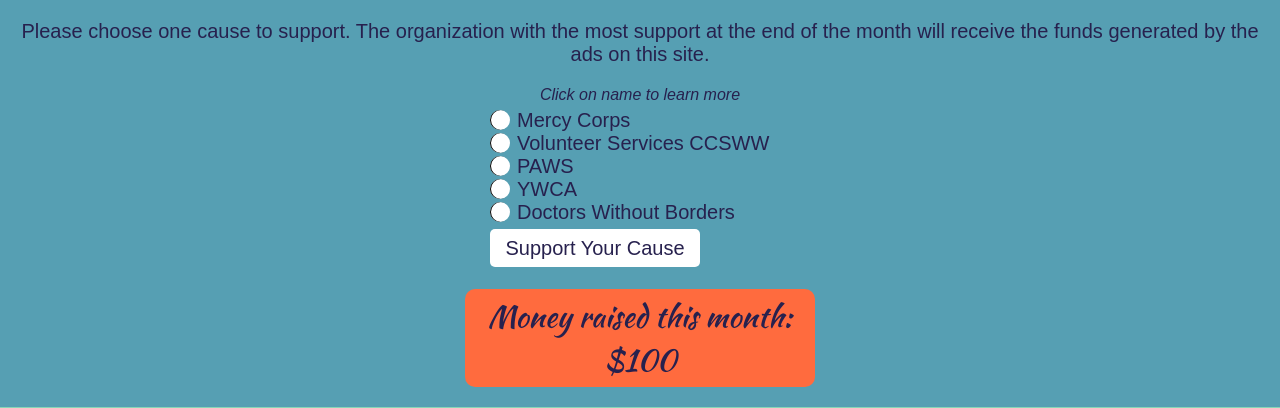
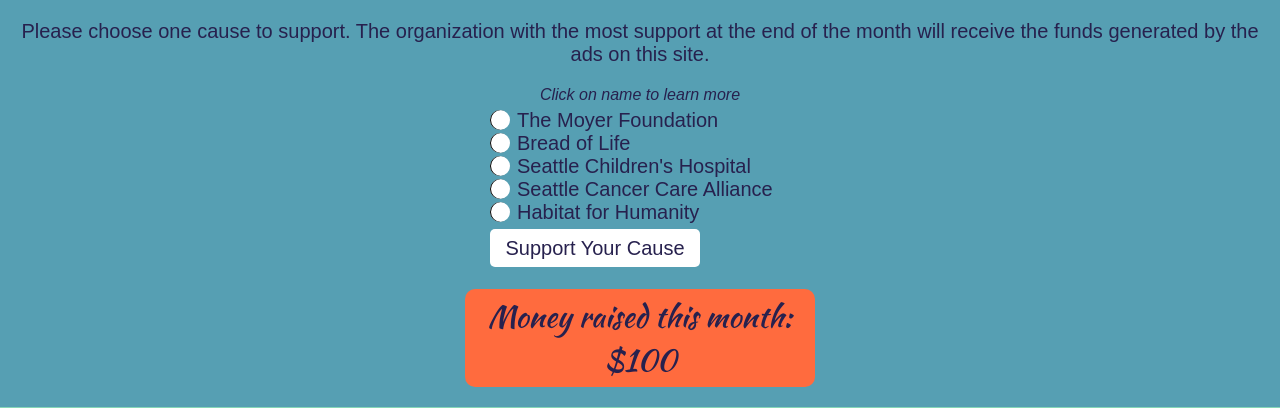
Before and after one commit to blainemercado/RaiseAttention, a Django app: template apps/home/templates/home/index.html in a window 1280 px wide. Shown: the part 100-508 px from the top of the page. Run offline with Django 3.2, Linux system fonts and the light colour scheme; the template is opened without the code that fills it, so the values that code supplies are empty; parts of the project's set-up code (start-up, migrations or seed data) failed here and were passed over; some web fonts are replaced.

Commit message:
updated monthly NPOs

```diff
--- a/apps/adminDashboard/templates/adminDashboard/admin.html
+++ b/apps/adminDashboard/templates/adminDashboard/admin.html
@@ -1,6 +1,7 @@
 <!DOCTYPE html>
 <html>
 <head>
+	<!-- TODO: Donate to ACLU and Doctors Without Borders 4/1/17 -->
 	<meta charset="utf-8">
 	<title>RaiseAttention Admin Page</title>
 	{% load staticfiles %}
--- a/apps/home/templates/home/index.html
+++ b/apps/home/templates/home/index.html
@@ -29,31 +29,31 @@
 				<div id="form">
 					<form action="/support" method="post">
 						{% csrf_token %}
-						<input id="btn1" type="radio" name="npo" value="MercyCorps"><label id="checked1" for="btn1"></label><label class="npoLabel">Mercy Corps</label><br>
+						<input id="btn1" type="radio" name="npo" value="Moyer Foundation"><label id="checked1" for="btn1"></label><label class="npoLabel">The Moyer Foundation</label><br>
 							<div class="npoInfo">
-								<a href="https://www.mercycorps.org/">MercyCorps.org</a>
-								<p>Mercy Corps understands that communities are the best agents of their own change and local markets are the best engines of long-term recovery. For the refugee who dreams of rebuilding her country, for the mother who wants a healthy future for her children — for millions of people, in more than 40 countries, filled with the power of possibility — Mercy Corps connects people to the resources they need to build better, stronger lives.</p>
+								<a href="https://moyerfoundation.org/">MoyerFoundation.org</a>
+								<p>The mission of The Moyer Foundation is to provide comfort, hope and healing to children and families affected by grief and addiction. Our innovative resources and programs address the critical needs of children experiencing powerful, overwhelming and often confusing emotions associated with the death of someone close to them or substance abuse in their family. No child should have to face these struggles alone, and our unique programs bring kids together to ease their pain and provide the tools to help restore hope.</p>
 							</div>
-						<input id="btn2" type="radio" name="npo" value="Volunteer Services"><label id="checked2" for="btn2"></label><label class="npoLabel">Volunteer Services CCSWW</label><br>
+						<input id="btn2" type="radio" name="npo" value="Bread Of Life"><label id="checked2" for="btn2"></label><label class="npoLabel">Bread of Life</label><br>
 							<div class="npoInfo">
-								<a href="http://www.ccsww.org/site/PageServer?pagename=volunteerchores">CCSWW.org</a>
-								<p>Volunteer Services (formerly Volunteer Chore Services) began in 1981 in response to cuts in services for elders by the state legislature. The program currently works with thousands of elders and adults with disabilities statewide. VS is committed to helping elders and adults with disabilities remain independent in their own homes through a network of caring community members.</p>
+								<a href="http://www.breadoflifemission.org/">BreadOfLifeMission.org</a>
+								<p>Our goal is to help people overcome the cycle of homelessness through a Christ-centered recovery model with God's help. Founded in 1939 towards the end of The Great Depression, Mavel Sherman started Bread of Life in a building on the corner of Washington and Occidental Street in downtown Seattle. The Bread of Life Mission exists to overcome the cycle of homelessness in men’s and women’s lives through a Christ-centered recovery model with God’s help.</p>
 							</div>
-						<input id="btn3" type="radio" name="npo" value="PAWS"><label id="checked3" for="btn3"></label><label class="npoLabel">PAWS</label><br>
+						<input id="btn3" type="radio" name="npo" value="Seattle Childrens Hospital"><label id="checked3" for="btn3"></label><label class="npoLabel">Seattle Children's Hospital</label><br>
 							<div class="npoInfo">
-								<a href="http://www.paws.org/">PAWS.org</a>
-								<p>PAWS is people helping animals. Since 1967, PAWS has united more than 130,000 companion animals with loving families, cared for 115,000 injured and orphaned wild animals, and made the world a better place for countless others through advocacy and education.</p>
+								<a href="http://www.seattlechildrens.org/">SeattleChildrens.org</a>
+								<p>We are united by a compelling mission: We provide hope, care and cures to help every child live the healthiest and most fulfilling life possible. Together, we deliver superior patient care, advance new discoveries and treatments through pediatric research and serve as the pediatric and adolescent academic medical center for Washington, Alaska, Montana and Idaho – the largest region of any children’s hospital in the country.</p>
 							</div>
-						<input id="btn4" type="radio" name="npo" value="USA for UNHCR">
-						<label id="checked4" for="btn4"></label><label class="npoLabel">YWCA</label><br>
+						<input id="btn4" type="radio" name="npo" value="Seattle Cancer Care Alliance">
+						<label id="checked4" for="btn4"></label><label class="npoLabel">Seattle Cancer Care Alliance</label><br>
 							<div class="npoInfo">
-								<a href="http://www.ywcaworks.org/">YWCA.org</a>
-								<p>YWCA is on a mission to eliminate racism, empower women, stand up for social justice, help families, and strengthen communities. YWCA works where we’re needed most to create real change every day through services, advocacy and programs that: Build stable homes and promote economic advancement - Improve health and end violence against women - Increase racial equity and social justice for all people.</p>
+								<a href="https://www.seattlecca.org/">SeattleCCA.org</a>
+								<p>Seattle Cancer Care Alliance brings together the leading research teams and cancer specialists of Fred Hutch, Seattle Children's, and UW Medicine. When you seek treatment at SCCA, you access an extraordinary group whose sole mission is the pursuit of better, longer, richer lives for our patients.</p>
 							</div>
-						<input id="btn5" type="radio" name="npo" value="Doctors Without Borders"><label id="checked5" for="btn5"></label><label class="npoLabel">Doctors Without Borders</label><br>
+						<input id="btn5" type="radio" name="npo" value="Habitat for Humanity"><label id="checked5" for="btn5"></label><label class="npoLabel">Habitat for Humanity</label><br>
 							<div class="npoInfo">
-								<a href="http://www.doctorswithoutborders.org/">DoctorsWithoutBorders.org</a>
-								<p>We are Doctors Without Borders/Médecins Sans Frontières (MSF). We help people worldwide where the need is greatest, delivering emergency medical aid to people affected by conflict, epidemics, disasters, or exclusion from health care.</p>
+								<a href="https://www.habitatskc.org/">HabitatForHumanity.org</a>
+								<p>The vision of all Habitat for Humanity organizations around the world is “a world where everyone has a decent place to live.” Habitat for Humanity’s role in realizing that vision is expressed in its mission: “Seeking to put God’s love into action, Habitat for Humanity brings people together to build homes, communities, and hope.”</p>
 							</div>
 						<input class="submit" type="submit" name="submit" value="Support Your Cause">
 						{% for err in error %}
```
